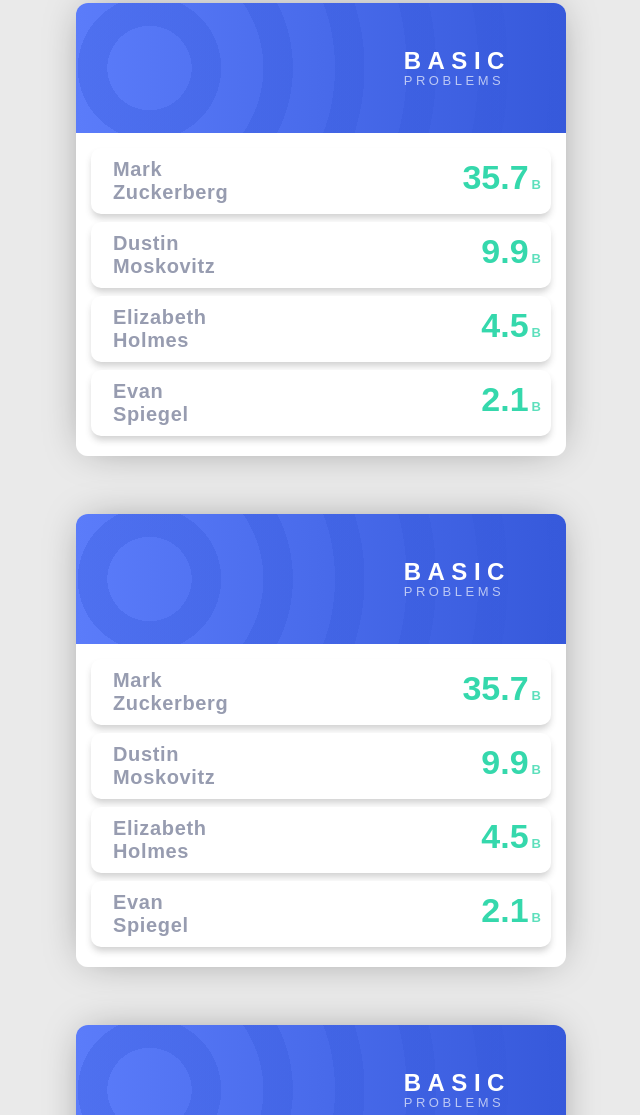
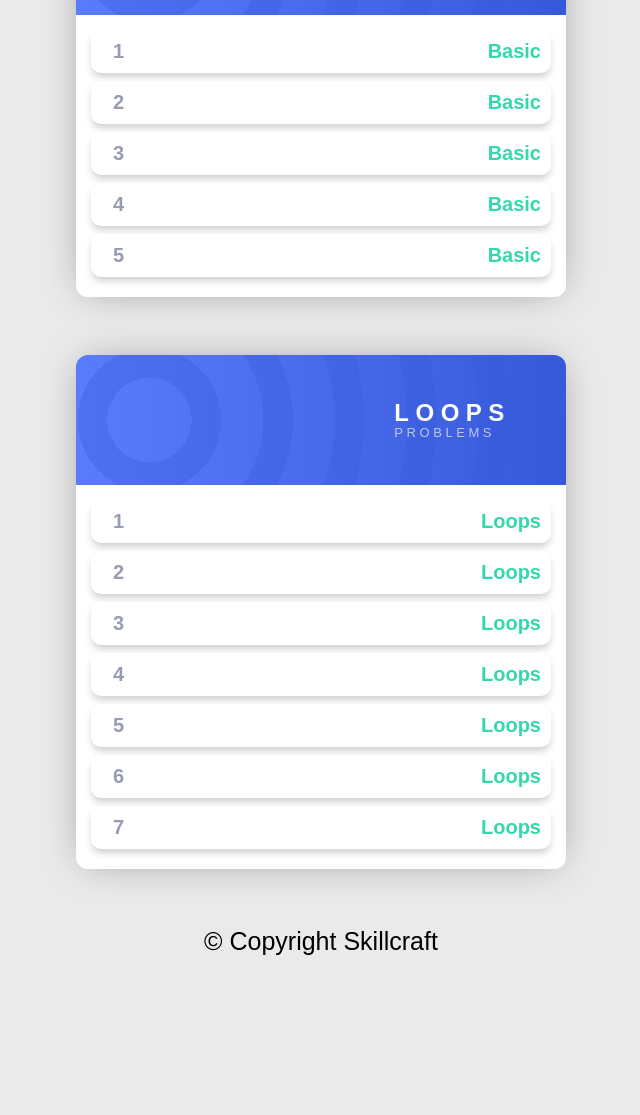
Before and after one commit to The-Skill-Craft/cpp_course, a plain HTML site: page page.html in a window 1280 px wide. Shown: the part 215-1330 px from the top of the page, without its empty margins (319-959 px from the left). After the commit the page ends 1200 px from the top, so only its background shows below. Drawn offline with Linux system fonts and the light colour scheme.

Commit message:
page beautified

```diff
--- a/page.css
+++ b/page.css
@@ -3,7 +3,7 @@
 }
 
 body {
-    padding-top: 30px;
+    padding-top: 100px;
     padding-bottom: 50px;
 }
 
@@ -15,6 +15,10 @@ body {
     top: 0;
     padding-left: 1rem;
     color: white;
+}
+
+a{
+    text-decoration: none;
 }
 
 .leaderboard {
@@ -94,15 +98,10 @@ body {
 .leaderboard__value {
     color: #35d8ac;
     font-weight: 700;
-    font-size: 34px;
+    font-size: 20px;
     text-align: right;
 }
-.leaderboard__value > span {
-    opacity: 0.8;
-    font-weight: 600;
-    font-size: 13px;
-    margin-left: 3px;
-}
+
 body {
     margin: 0;
     background-color: #eaeaea;
--- a/page.html
+++ b/page.html
@@ -8,129 +8,84 @@
 
 <body>
 
-    <article class="leaderboard">
-        <header style="border-radius: 12px;">
-            <center>
-                <h1 style="padding-top: 1.2rem;">
-                    THE SKILL CRAFT C++ COURSE
-                </h1>
-            </center>
+    <nav class="navbar">
+        <h1>THE SKILL CRAFT C++ COURSE</h1>
+    </nav>
 
-        </header>
-    </article><br><br>
+
 
 <article class="leaderboard">
         <header>
             <h1 class="leaderboard__title"><span class="leaderboard__title--top">Basic</span><span
                     class="leaderboard__title--bottom">Problems</span></h1>
         </header>
-
-        <main class="leaderboard__profiles">
+        <main class="leaderboard__profiles"><a href="https://www.codechef.com/problems/HS08TEST" target="_blank">
                 <article class="leaderboard__profile">
-                <span class="leaderboard__name">Mark Zuckerberg</span>
-                <span class="leaderboard__value">35.7<span>B</span></span>
+                    <span class="leaderboard__name">1</span>
+                    <span class="leaderboard__value">Basic</span>
                 </article>
-
+            </a><a href="https://www.codechef.com/problems/START01" target="_blank">
                 <article class="leaderboard__profile">
-                <span class="leaderboard__name">Dustin Moskovitz</span>
-                <span class="leaderboard__value">9.9<span>B</span></span>
+                    <span class="leaderboard__name">2</span>
+                    <span class="leaderboard__value">Basic</span>
                 </article>
-
+            </a><a href="https://codeforces.com/problemset/problem/4/A" target="_blank">
                 <article class="leaderboard__profile">
-                <span class="leaderboard__name">Elizabeth Holmes</span>
-                <span class="leaderboard__value">4.5<span>B</span></span>
+                    <span class="leaderboard__name">3</span>
+                    <span class="leaderboard__value">Basic</span>
                 </article>
-
+            </a><a href="https://codeforces.com/problemset/problem/71/A" target="_blank">
                 <article class="leaderboard__profile">
-                <span class="leaderboard__name">Evan Spiegel</span>
-                <span class="leaderboard__value">2.1<span>B</span></span>
+                    <span class="leaderboard__name">4</span>
+                    <span class="leaderboard__value">Basic</span>
                 </article>
-        </main>
-    </article><br><br>
-    <article class="leaderboard">
+            </a><a href="https://codeforces.com/problemset/problem/282/A" target="_blank">
+                <article class="leaderboard__profile">
+                    <span class="leaderboard__name">5</span>
+                    <span class="leaderboard__value">Basic</span>
+                </article>
+            </a></main>
+    </article><br><br><article class="leaderboard">
         <header>
-            <h1 class="leaderboard__title"><span class="leaderboard__title--top">Basic</span><span
+            <h1 class="leaderboard__title"><span class="leaderboard__title--top">Loops</span><span
                     class="leaderboard__title--bottom">Problems</span></h1>
         </header>
-
-        <main class="leaderboard__profiles">
+        <main class="leaderboard__profiles"><a href="https://www.codechef.com/problems/INTEST" target="_blank">
                 <article class="leaderboard__profile">
-                <span class="leaderboard__name">Mark Zuckerberg</span>
-                <span class="leaderboard__value">35.7<span>B</span></span>
+                    <span class="leaderboard__name">1</span>
+                    <span class="leaderboard__value">Loops</span>
                 </article>
-
+            </a><a href="https://www.codechef.com/problems/FLOW001" target="_blank">
                 <article class="leaderboard__profile">
-                <span class="leaderboard__name">Dustin Moskovitz</span>
-                <span class="leaderboard__value">9.9<span>B</span></span>
+                    <span class="leaderboard__name">2</span>
+                    <span class="leaderboard__value">Loops</span>
                 </article>
-
+            </a><a href="https://www.codechef.com/problems/FLOW006" target="_blank">
                 <article class="leaderboard__profile">
-                <span class="leaderboard__name">Elizabeth Holmes</span>
-                <span class="leaderboard__value">4.5<span>B</span></span>
+                    <span class="leaderboard__name">3</span>
+                    <span class="leaderboard__value">Loops</span>
                 </article>
-
+            </a><a href="https://www.codechef.com/problems/FLOW002" target="_blank">
                 <article class="leaderboard__profile">
-                <span class="leaderboard__name">Evan Spiegel</span>
-                <span class="leaderboard__value">2.1<span>B</span></span>
+                    <span class="leaderboard__name">4</span>
+                    <span class="leaderboard__value">Loops</span>
                 </article>
-        </main>
-    </article><br><br>
-
-    <article class="leaderboard">
-        <header>
-            <h1 class="leaderboard__title"><span class="leaderboard__title--top">Basic</span><span
-                    class="leaderboard__title--bottom">Problems</span></h1>
-        </header>
-
-        <main class="leaderboard__profiles">
+            </a><a href="https://www.codechef.com/problems/FLOW004" target="_blank">
                 <article class="leaderboard__profile">
-                <span class="leaderboard__name">Mark Zuckerberg</span>
-                <span class="leaderboard__value">35.7<span>B</span></span>
+                    <span class="leaderboard__name">5</span>
+                    <span class="leaderboard__value">Loops</span>
                 </article>
-
+            </a><a href="https://www.codechef.com/problems/FLOW007" target="_blank">
                 <article class="leaderboard__profile">
-                <span class="leaderboard__name">Dustin Moskovitz</span>
-                <span class="leaderboard__value">9.9<span>B</span></span>
+                    <span class="leaderboard__name">6</span>
+                    <span class="leaderboard__value">Loops</span>
                 </article>
-
+            </a><a href="https://www.codechef.com/problems/CIELRCPT" target="_blank">
                 <article class="leaderboard__profile">
-                <span class="leaderboard__name">Elizabeth Holmes</span>
-                <span class="leaderboard__value">4.5<span>B</span></span>
+                    <span class="leaderboard__name">7</span>
+                    <span class="leaderboard__value">Loops</span>
                 </article>
-
-            <article class="leaderboard__profile">
-                <span class="leaderboard__name">Evan Spiegel</span>
-                <span class="leaderboard__value">2.1<span>B</span></span>
-            </article>
-        </main>
-    </article><br><br>
-    <article class="leaderboard">
-        <header>
-            <h1 class="leaderboard__title"><span class="leaderboard__title--top">Basic</span><span
-                    class="leaderboard__title--bottom">Problems</span></h1>
-        </header>
-
-        <main class="leaderboard__profiles">
-            <article class="leaderboard__profile">
-                <span class="leaderboard__name">Mark Zuckerberg</span>
-                <span class="leaderboard__value">35.7<span>B</span></span>
-            </article>
-
-            <article class="leaderboard__profile">
-                <span class="leaderboard__name">Dustin Moskovitz</span>
-                <span class="leaderboard__value">9.9<span>B</span></span>
-            </article>
-
-            <article class="leaderboard__profile">
-                <span class="leaderboard__name">Elizabeth Holmes</span>
-                <span class="leaderboard__value">4.5<span>B</span></span>
-            </article>
-
-            <article class="leaderboard__profile">
-                <span class="leaderboard__name">Evan Spiegel</span>
-                <span class="leaderboard__value">2.1<span>B</span></span>
-            </article>
-        </main>
+            </a></main>
     </article><br><br>
     <div>
         &#169; Copyright Skillcraft
```
Also changed, not shown: 1 other file. Lines whose indentation alone changed are shown as unchanged.
